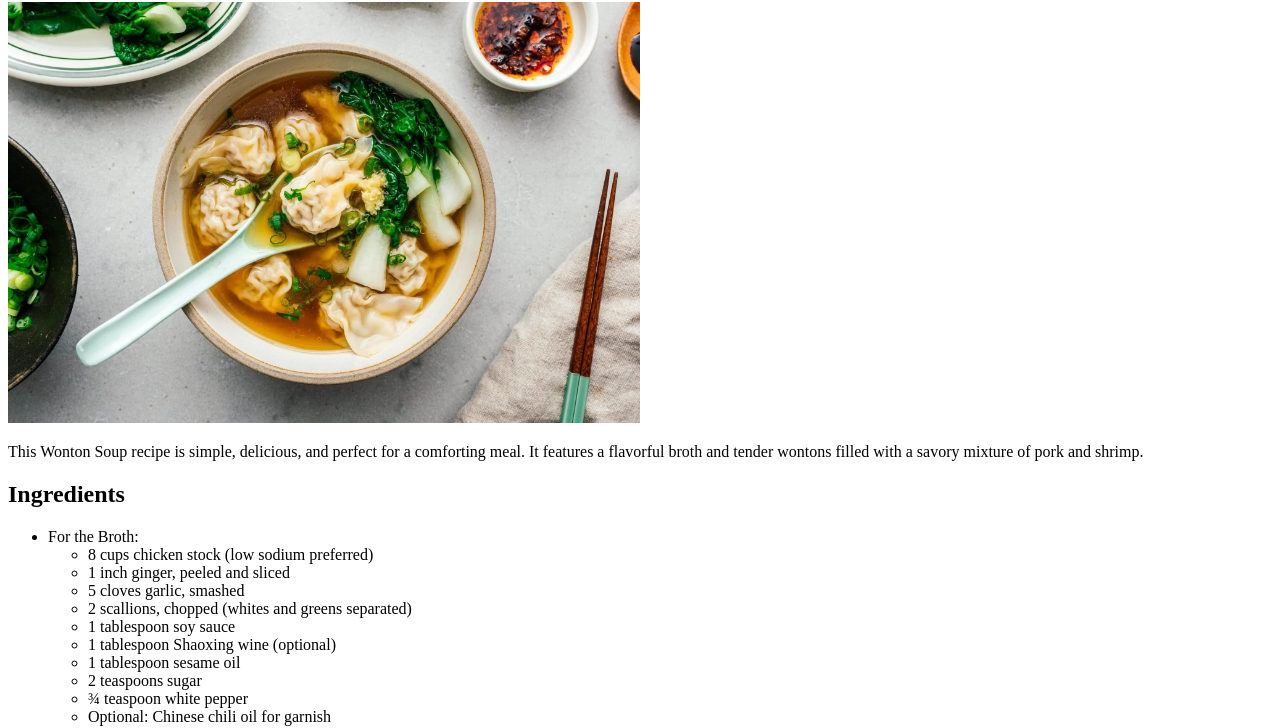
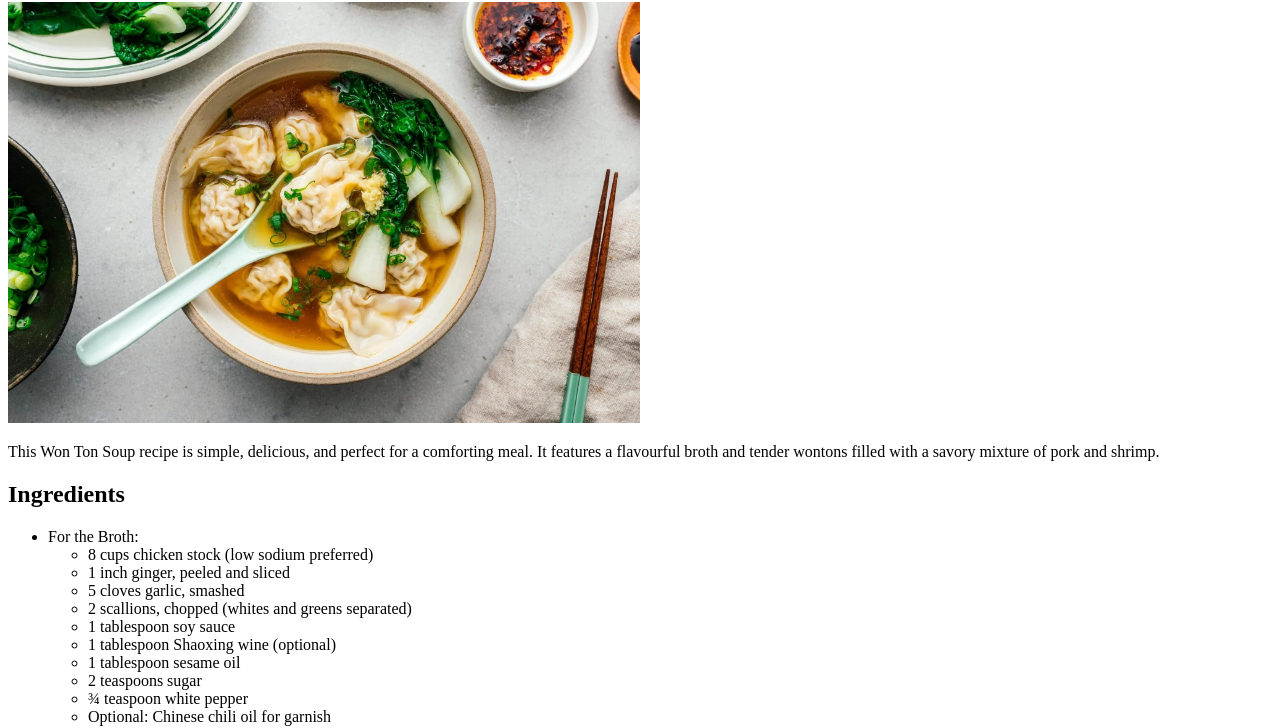
Before and after one commit to stoddart/odin-recipes, a plain HTML site: page recipes/wontonsoup.html in a window 1280 px wide. Shown: the part 78-806 px from the top of the page. Drawn offline with Linux system fonts and the light colour scheme.

Commit message:
Corrected some spelling in the description

```diff
--- a/recipes/wontonsoup.html
+++ b/recipes/wontonsoup.html
@@ -13,7 +13,8 @@
 
   <img src="../images/wontonsoup.webp" alt="Bowl of Won Ton Soup" width="50%" height="auto">
 
-  <p>This Wonton Soup recipe is simple, delicious, and perfect for a comforting meal. It features a flavorful broth and
+  <p>This Won Ton Soup recipe is simple, delicious, and perfect for a comforting meal. It features a flavourful broth
+    and
     tender wontons filled with a savory mixture of pork and shrimp.</p>
 
   <h2>Ingredients</h2>
```
